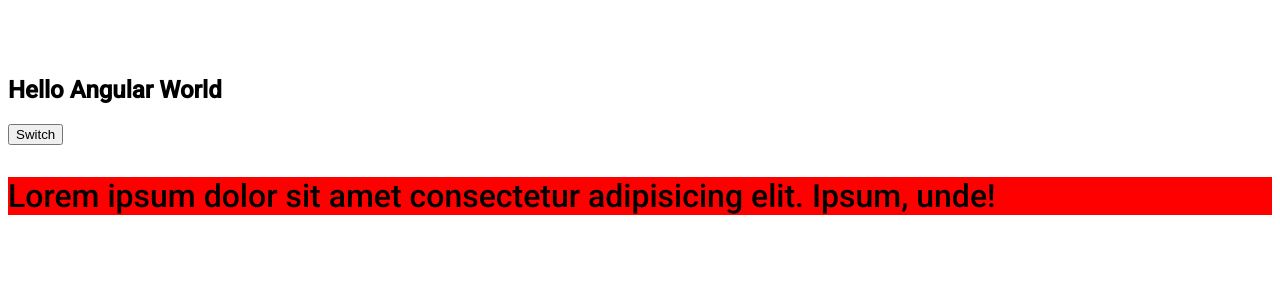
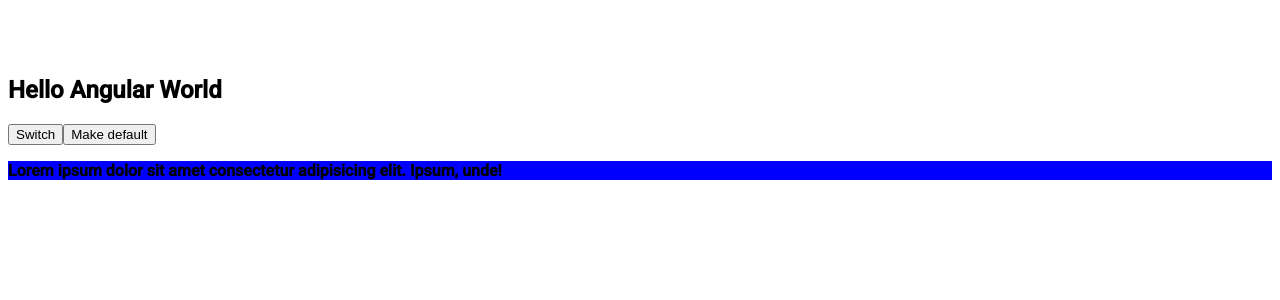
Before and after one commit to laskalexjob/ng-basics, an Angular app: page / in a window 1280 px wide. Shown: the top 300 px of the page. Built offline with nearby package versions, Linux system fonts and the light colour scheme.

Commit message:
ngSwitch directive usage

```diff
--- a/src/app/app.component.html
+++ b/src/app/app.component.html
@@ -1,13 +1,14 @@
 <div class="container">
   <h2>Hello Angular World</h2>
 
-  <button (click)="toggleSwith()">Switch</button>
-  <p *ngIf="toggleSwitcher; else blueP" class="red">
-    Lorem ipsum dolor sit amet consectetur adipisicing elit. Ipsum, unde!
-  </p>
-  <ng-template #blueP>
-    <p class="blue">
+  <button (click)="toggleSwitcher = !toggleSwitcher">Switch</button>
+  <button (click)="toggleSwitcher = 123">Make default</button>
+
+  <div [ngSwitch]="toggleSwitcher">
+    <p *ngSwitchCase="true" class="blue">
       Lorem ipsum dolor sit amet consectetur adipisicing elit. Ipsum, unde!
     </p>
-  </ng-template>
+    <p *ngSwitchCase="false" class="red">Lorem, ipsum.</p>
+    <p *ngSwitchDefault>Default value</p>
+  </div>
 </div>
--- a/src/app/app.component.ts
+++ b/src/app/app.component.ts
@@ -6,30 +6,9 @@ import { Component } from '@angular/core';
   styleUrls: ['./app.component.scss'],
 })
 export class AppComponent {
-  title = 'Dynamic title';
-  imgDefault =
-    'https://cdn2.iconfinder.com/data/icons/designer-skills/128/react-512.png';
-  imgReact = this.imgDefault;
-  imgAngular =
-    'https://cdn.freebiesupply.com/logos/large/2x/angular-icon-1-logo-png-transparent.png';
-  inputVal = '';
-  toggleSwitcher: boolean = true;
+  toggleSwitcher: any = true;
 
   toggleSwith() {
     this.toggleSwitcher = !this.toggleSwitcher;
   }
-  constructor() {
-    setTimeout(() => {
-      this.imgReact = this.imgAngular;
-    }, 3000);
-  }
-
-  onBlur(str) {
-    this.inputVal = str;
-  }
-
-  onInput(event) {
-    console.log('Event', event);
-    this.inputVal = event.target.value;
-  }
 }
```
